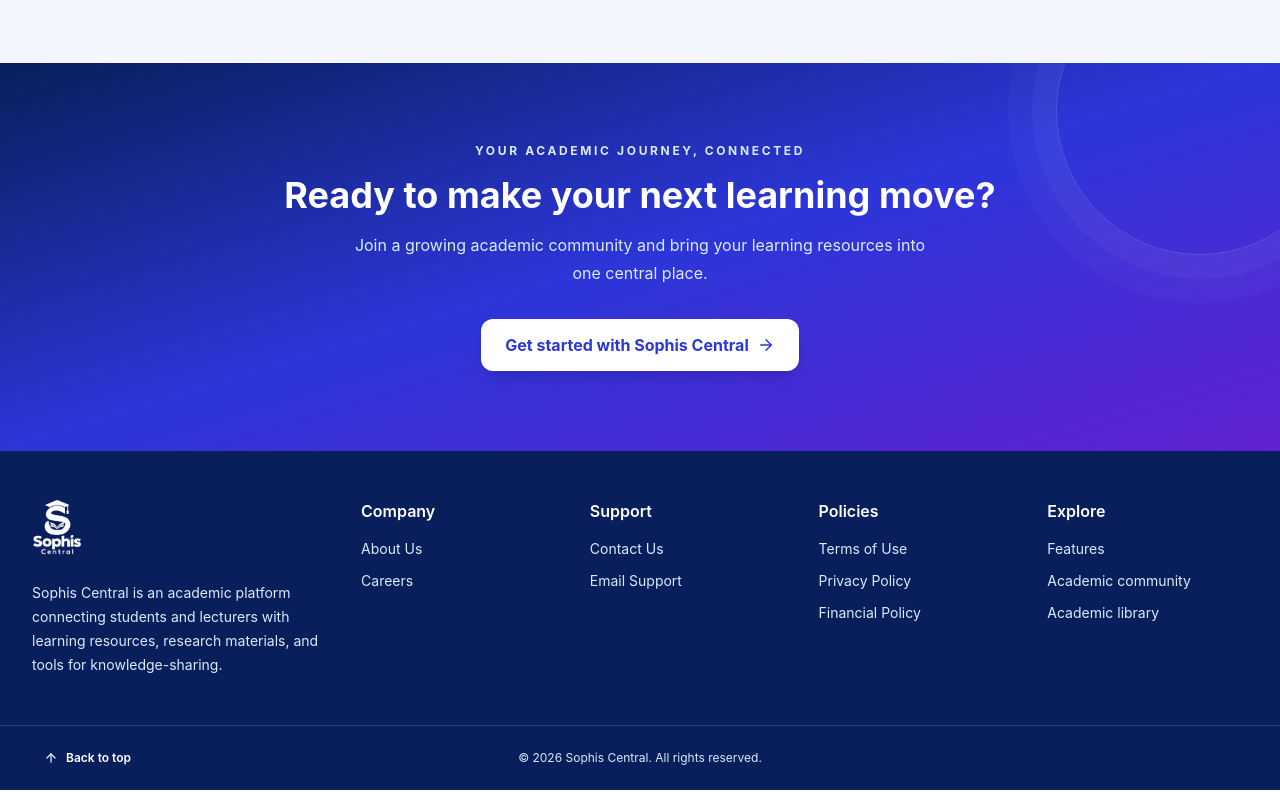
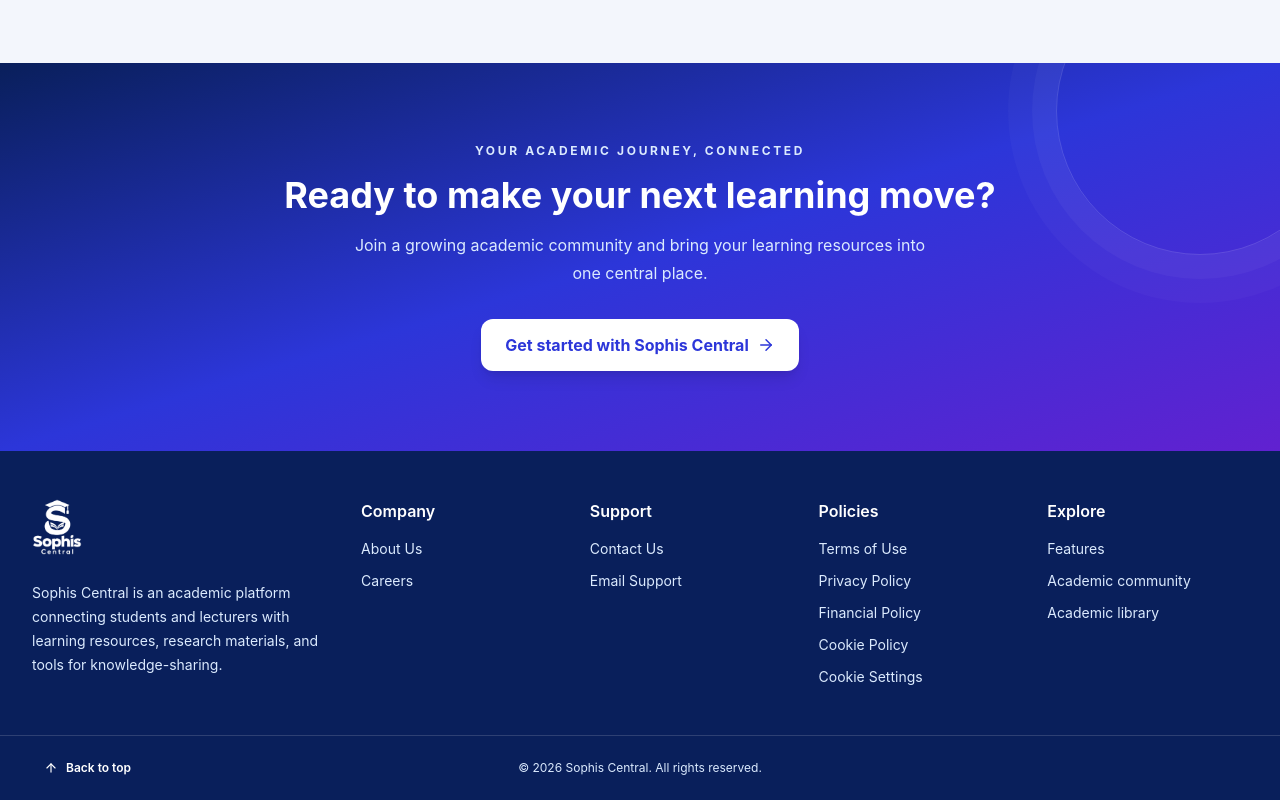
Before and after one commit to ReignnRule11/Sophia-Central-frontend, a React (Vite) app: page / in a window 1280 px wide. Shown: the part 4680-5480 px from the top of the page. Built offline with nearby package versions, Linux system fonts and the light colour scheme; no server answers.

Commit message:
Add cookie links to public footer

```diff
--- a/src/pages/HomePage.tsx
+++ b/src/pages/HomePage.tsx
@@ -316,7 +316,7 @@ export default function HomePage() {
           </div>
           <div className="min-w-0"><h3 className="font-semibold text-white">Company</h3><div className="mt-4 space-y-3 break-words text-sm text-blue-100"><a href="#about" className="block transition hover:text-white">About Us</a><Link to="/careers" className="block transition hover:text-white">Careers</Link></div></div>
           <div className="min-w-0"><h3 className="font-semibold text-white">Support</h3><div className="mt-4 space-y-3 text-sm text-blue-100"><Link to="/contact" className="block transition hover:text-white">Contact Us</Link><a href={'mailto:' + publicContactEmails.support + '?subject=' + encodeURIComponent('Sophis Central Support Enquiry')} className="block transition hover:text-white">Email Support</a></div></div>
-          <div className="min-w-0"><h3 className="font-semibold text-white">Policies</h3><div className="mt-4 space-y-3 text-sm text-blue-100"><Link to="/terms" className="block transition hover:text-white">Terms of Use</Link><Link to="/privacy" className="block transition hover:text-white">Privacy Policy</Link><Link to="/financial-policy" className="block transition hover:text-white">Financial Policy</Link></div></div>
+          <div className="min-w-0"><h3 className="font-semibold text-white">Policies</h3><div className="mt-4 space-y-3 text-sm text-blue-100"><Link to="/terms" className="block transition hover:text-white">Terms of Use</Link><Link to="/privacy" className="block transition hover:text-white">Privacy Policy</Link><Link to="/financial-policy" className="block transition hover:text-white">Financial Policy</Link><Link to="/cookie-policy" className="block transition hover:text-white">Cookie Policy</Link><Link to="/cookie-settings" className="block transition hover:text-white">Cookie Settings</Link></div></div>
           <div className="min-w-0"><h3 className="font-semibold text-white">Explore</h3><div className="mt-4 space-y-3 text-sm text-blue-100"><a href="#features" className="block transition hover:text-white">Features</a><a href="/community" className="block transition hover:text-white">Academic community</a><Link to="/library" className="block transition hover:text-white">Academic library</Link></div></div>
         </div>
         <div className="border-t border-white/15"><div className="relative mx-auto flex max-w-7xl flex-col items-center justify-between gap-3 px-4 py-4 text-center text-xs text-blue-100 sm:flex-row sm:px-6 lg:px-8"><span className="lg:absolute lg:left-1/2 lg:-translate-x-1/2 lg:whitespace-nowrap">© {new Date().getFullYear()} Sophis Central. All rights reserved.</span><a href="#top" className="inline-flex items-center gap-2 rounded-lg px-3 py-2 font-semibold text-white transition hover:bg-white/10 focus-visible:outline focus-visible:outline-2 focus-visible:outline-offset-2 focus-visible:outline-white"><ArrowUp size={14} />Back to top</a></div></div>
```
